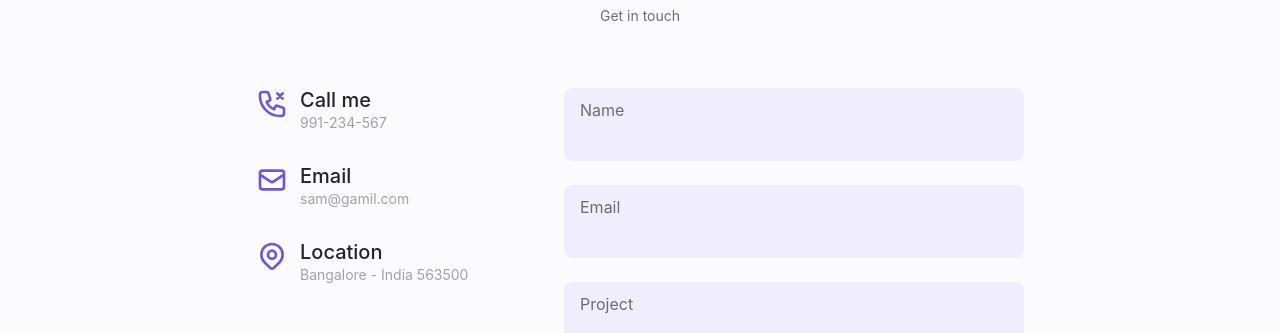
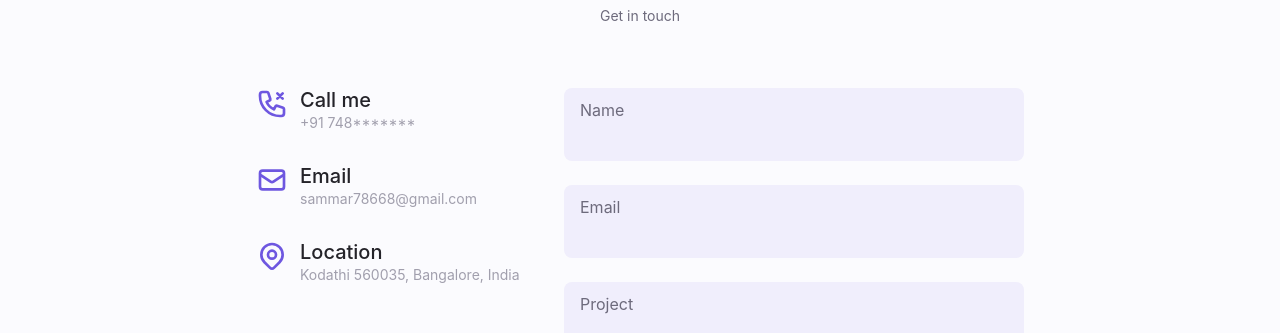
Before and after one commit to csalam07/csalam, a React (Create React App) app: page / in a window 1280 px wide. Shown: the part 4634-4967 px from the top of the page. Built offline with nearby package versions, Linux system fonts and the light colour scheme.

Commit message:
fixed contact section

```diff
--- a/public/resumeData.json
+++ b/public/resumeData.json
@@ -169,12 +169,8 @@
     }
   ],
   "contact": {
-    "email": "papareact.team@gmail.com",
-    "phone": "+44 1234567899",
-    "address": {
-      "street": "Sarjapura",
-      "city": "Bangalore",
-      "zip": "563500"
-    }
+    "email": "sammar78668@gmail.com",
+    "phone": "+91 748*******",
+    "address": "Kodathi 560035, Bangalore, India"
   }
 }
--- a/src/components/Contact.js
+++ b/src/components/Contact.js
@@ -22,7 +22,12 @@ const ContactInformation = ({ Icon, title, subtitle }) => {
   );
 };
 
-function Contact() {
+function Contact({ data }) {
+  if (data) {
+    var email = data.email;
+    var phone = data.phone;
+    var location = data.address;
+  }
   return (
     <section className="contact section" id="contact">
       <h2 className="section__title">Contact Me</h2>
@@ -33,19 +38,19 @@ function Contact() {
           <ContactInformation
             Icon={HiOutlinePhoneMissedCall}
             title="Call me"
-            subtitle="991-234-567"
+            subtitle={phone}
           />
 
           <ContactInformation
             Icon={HiOutlineMail}
             title="Email"
-            subtitle="sam@gamil.com"
+            subtitle={email}
           />
 
           <ContactInformation
             Icon={HiOutlineLocationMarker}
             title="Location"
-            subtitle="Bangalore - India 563500"
+            subtitle={location}
           />
         </div>
         <form className="contact__form grid">
```
